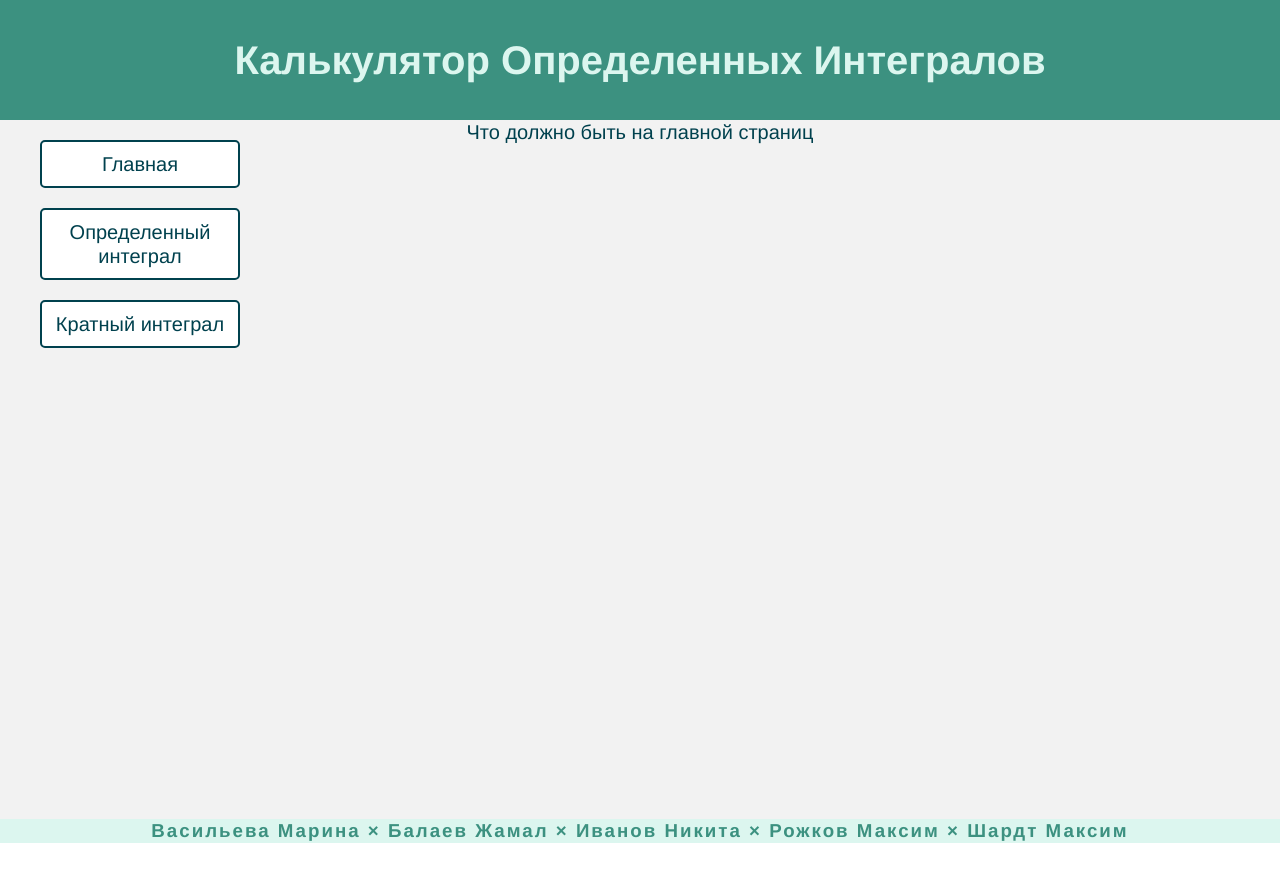
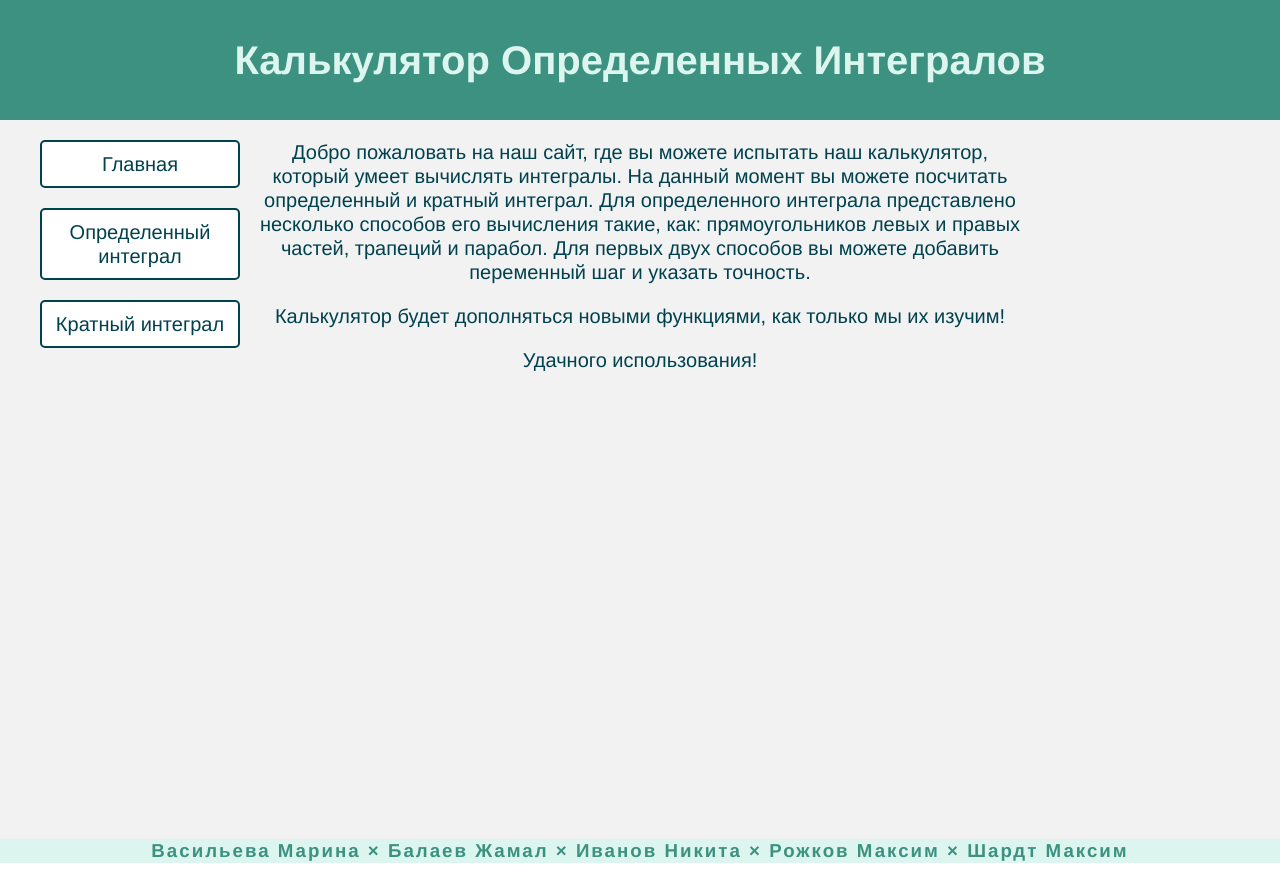
Before and after one commit to mxschardt/integral-calc, a React (Vite) app: page / in a window 1280 px wide. Built offline with nearby package versions, Linux system fonts and the light colour scheme.

Commit message:
main page greetings text added

```diff
--- a/src/pages/Main.tsx
+++ b/src/pages/Main.tsx
@@ -1,5 +1,20 @@
 function Main() {
-  return <main className="main">Что должно быть на главной страниц</main>;
+  return (
+    <main className="main">
+      <p>
+        Добро пожаловать на наш сайт, где вы можете испытать наш калькулятор,
+        который умеет вычислять интегралы. На данный момент вы можете посчитать
+        определенный и кратный интеграл. Для определенного интеграла
+        представлено несколько способов его вычисления такие, как:
+        прямоугольников левых и правых частей, трапеций и парабол. Для первых
+        двух способов вы можете добавить переменный шаг и указать точность.
+      </p>
+      <p>
+        Калькулятор будет дополняться новыми функциями, как только мы их изучим!
+      </p>
+      <p>Удачного использования!</p>
+    </main>
+  );
 }
 
 export default Main;
```
